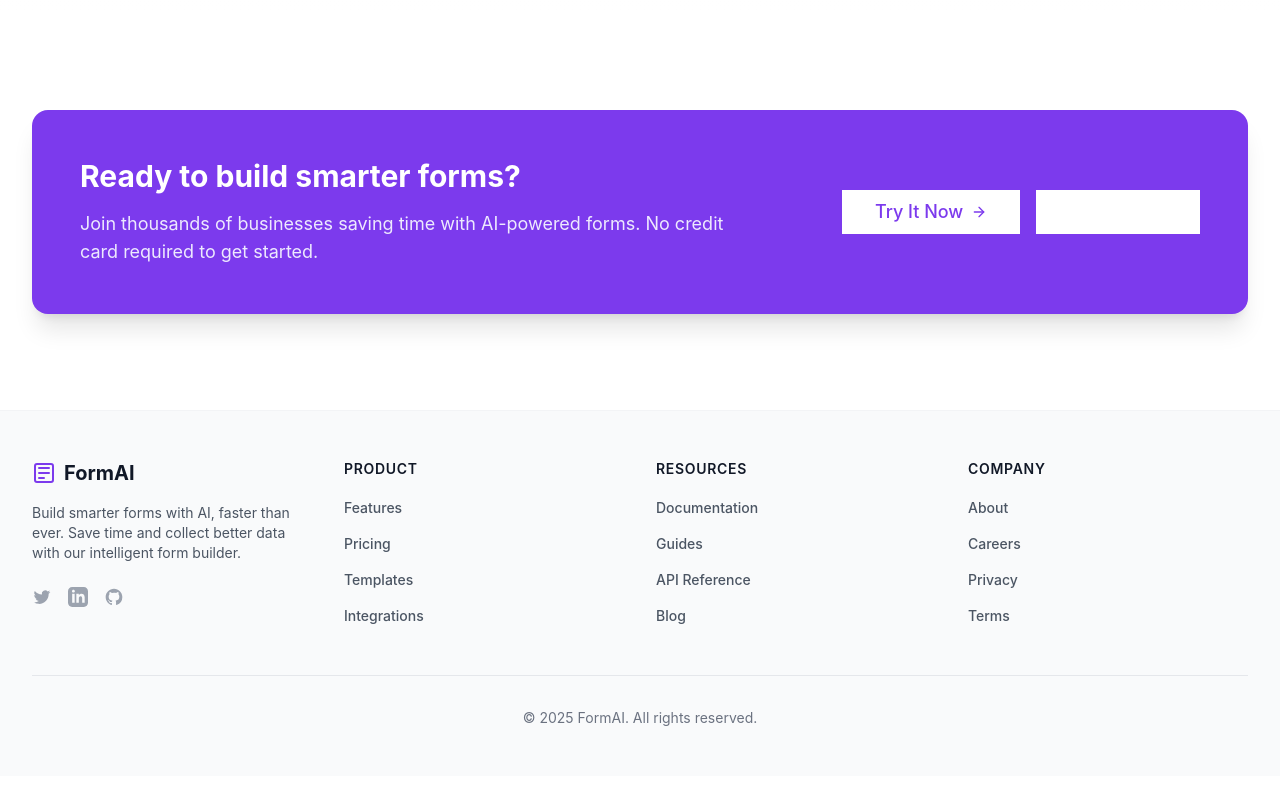
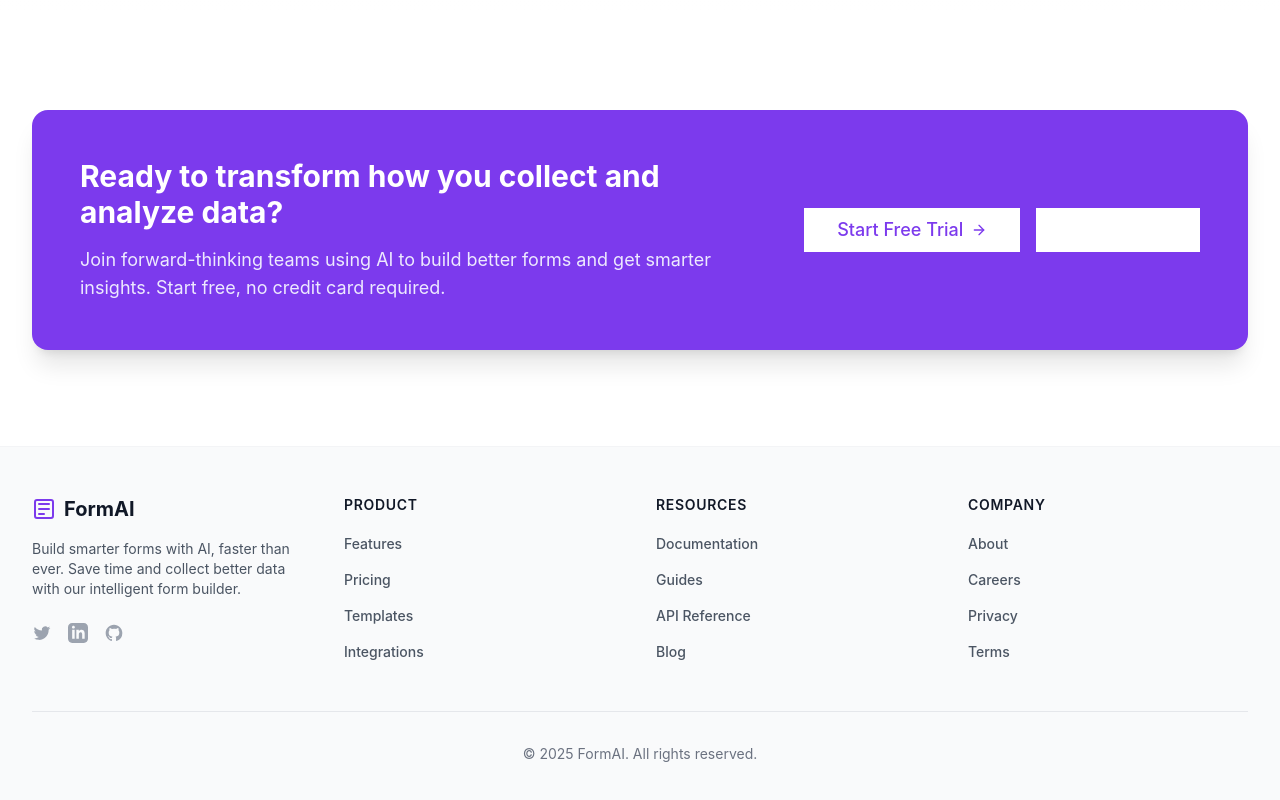
Before and after one commit to barakadanny/AutoForm_Gen, a React (Vite) app in the folder frontend/: page / in a window 1280 px wide. Shown: the part 2865-3665 px from the top of the page. Before the commit the page ends 3641 px from the top, so only its background shows below. Built offline with nearby package versions, Linux system fonts and the light colour scheme.

Commit message:
feat(frontend): update CtaSection with revised messaging for improved user engagement and clarity

```diff
--- a/frontend/src/components/sections/cta-section.tsx
+++ b/frontend/src/components/sections/cta-section.tsx
@@ -8,14 +8,14 @@ export default function CtaSection() {
         <div className="bg-purple-600 rounded-2xl overflow-hidden shadow-xl">
           <div className="px-6 py-12 md:p-12 text-center md:text-left md:flex md:items-center md:justify-between">
             <div className="max-w-2xl mx-auto md:mx-0">
-              <h2 className="text-2xl md:text-3xl font-bold text-white">Ready to build smarter forms?</h2>
+              <h2 className="text-2xl md:text-3xl font-bold text-white">Ready to transform how you collect and analyze data?</h2>
               <p className="mt-4 text-purple-100 text-lg">
-                Join thousands of businesses saving time with AI-powered forms. No credit card required to get started.
+                Join forward-thinking teams using AI to build better forms and get smarter insights. Start free, no credit card required.
               </p>
             </div>
             <div className="mt-8 md:mt-0 flex flex-col sm:flex-row gap-4 justify-center md:justify-start">
               <Button size="lg" className="bg-white text-purple-600 hover:bg-gray-100">
-                Try It Now
+                Start Free Trial
                 <ArrowRight className="ml-2 h-4 w-4" />
               </Button>
               <Button size="lg" variant="outline" className="border-white text-white hover:bg-purple-700">
```
